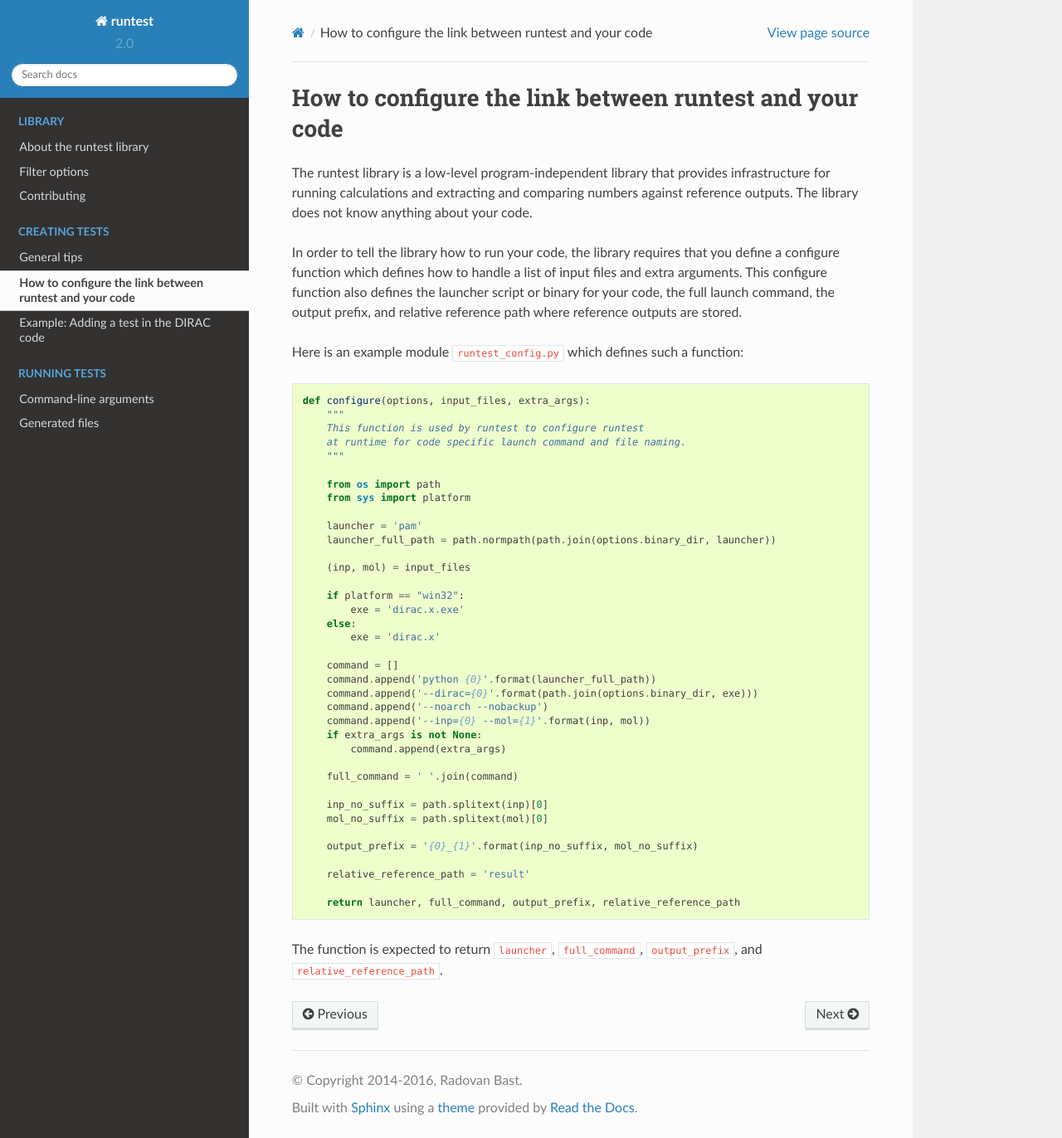
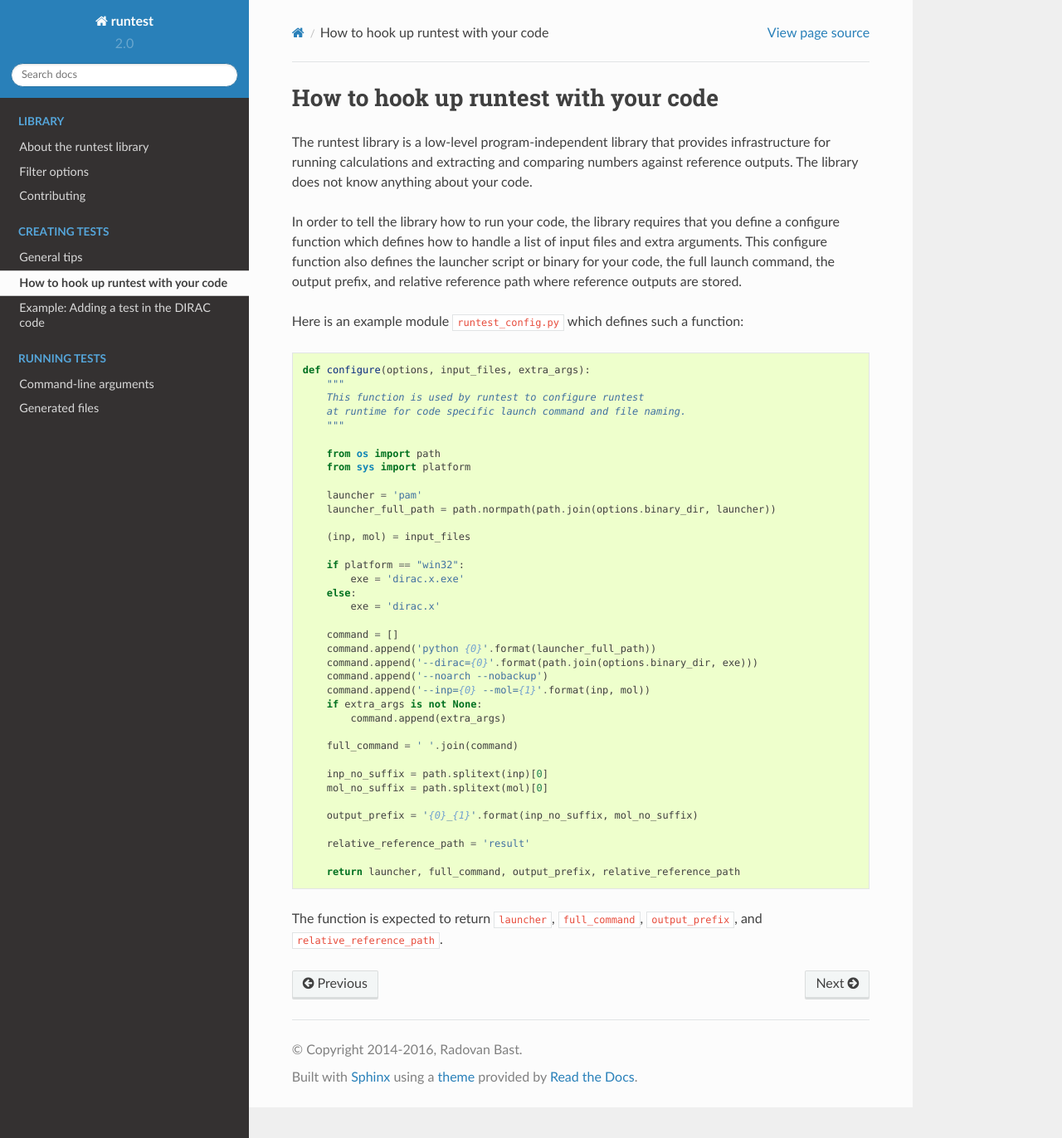
Before and after one commit to bast/runtest, a Sphinx documentation site: the page built from doc/creating/configuration.rst, in a window 1280 px wide and 1372 px high. Shown: the whole window at 83% size. Built offline with Sphinx 7.4.7 and the Read the Docs theme 2.0.0, drawn with Linux system fonts in a browser that asks for light colours.

Commit message:
shorter headline

```diff
--- a/doc/creating/configuration.rst
+++ b/doc/creating/configuration.rst
@@ -1,7 +1,7 @@
 
 
-How to configure the link between runtest and your code
-=======================================================
+How to hook up runtest with your code
+=====================================
 
 The runtest library is a low-level program-independent library that provides
 infrastructure for running calculations and extracting and comparing numbers
```
